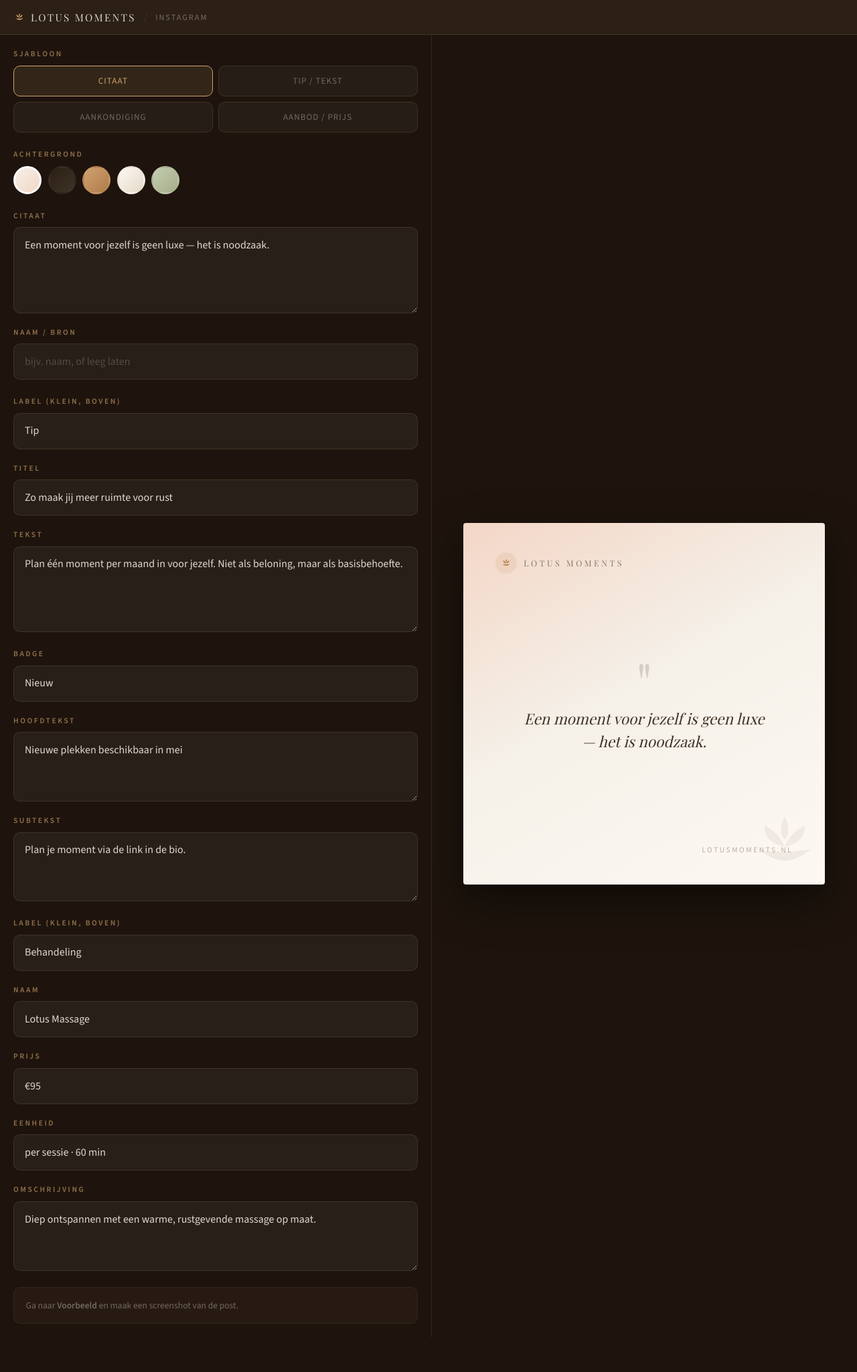
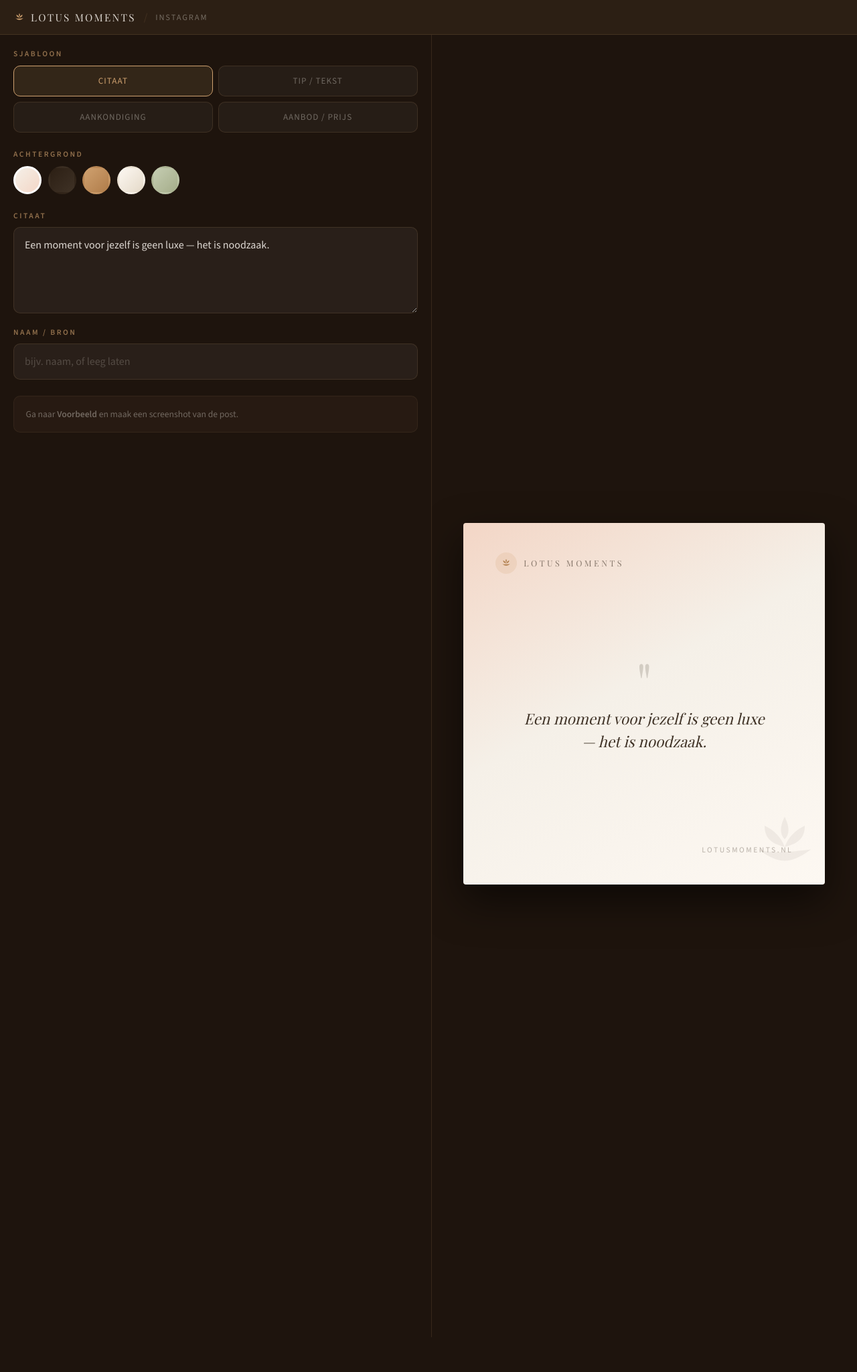
Before and after one commit to LotusMoments/website, a Jekyll site: the page instagram-tool.html, which Jekyll copies as it is, in a window 1280 px wide. Shown: the whole page at 67% size. Built offline with Jekyll 4.4.1, drawn with Linux system fonts in a browser that asks for light colours; some web fonts are replaced.

Commit message:
Fix field visibility bug and update pricing defaults
- Fix hidden fields showing due to CSS flex overriding hidden attribute
- Update Aanbod/prijs defaults: Holistische Massage, 48 euro, 75 min

```diff
--- a/instagram-tool.html
+++ b/instagram-tool.html
@@ -26,6 +26,7 @@
     }
 
     *, *::before, *::after { box-sizing: border-box; margin: 0; padding: 0; }
+    [hidden] { display: none !important; }
 
     html, body {
       height: 100%;
@@ -503,15 +504,15 @@
       </div>
       <div class="ctrl-group">
         <span class="ctrl-label">Naam</span>
-        <input id="p-main" type="text" value="Lotus Massage" />
+        <input id="p-main" type="text" value="Holistische Massage" />
       </div>
       <div class="ctrl-group">
         <span class="ctrl-label">Prijs</span>
-        <input id="p-price" type="text" value="€95" />
+        <input id="p-price" type="text" value="€48" />
       </div>
       <div class="ctrl-group">
         <span class="ctrl-label">Eenheid</span>
-        <input id="p-unit" type="text" value="per sessie · 60 min" />
+        <input id="p-unit" type="text" value="per sessie · 75 min" />
       </div>
       <div class="ctrl-group">
         <span class="ctrl-label">Omschrijving</span>
@@ -573,10 +574,10 @@
           <!-- PRIJS -->
           <div class="post-body" id="body-prijs" style="display:none">
             <span class="post-eyebrow" id="disp-p-eyebrow">Behandeling</span>
-            <p class="post-main-text" id="disp-p-main">Lotus Massage</p>
+            <p class="post-main-text" id="disp-p-main">Holistische Massage</p>
             <div class="post-price-box">
-              <span class="post-price-amount" id="disp-p-price">€95</span>
-              <span class="post-price-unit" id="disp-p-unit">per sessie · 60 min</span>
+              <span class="post-price-amount" id="disp-p-price">€48</span>
+              <span class="post-price-unit" id="disp-p-unit">per sessie · 75 min</span>
             </div>
             <p class="post-sub-text" id="disp-p-sub">Diep ontspannen met een warme, rustgevende massage op maat.</p>
           </div>
```
